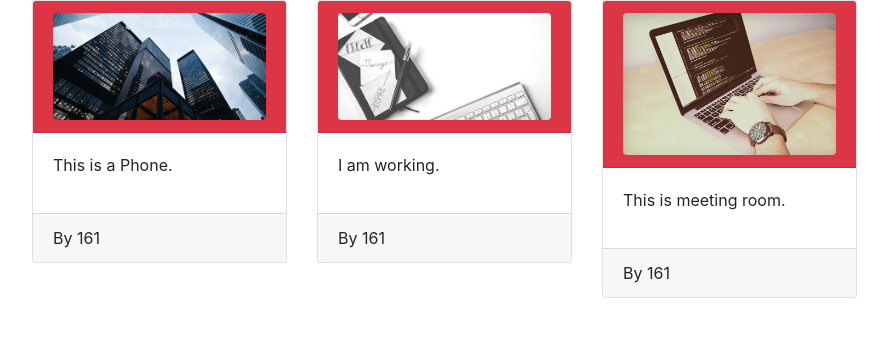
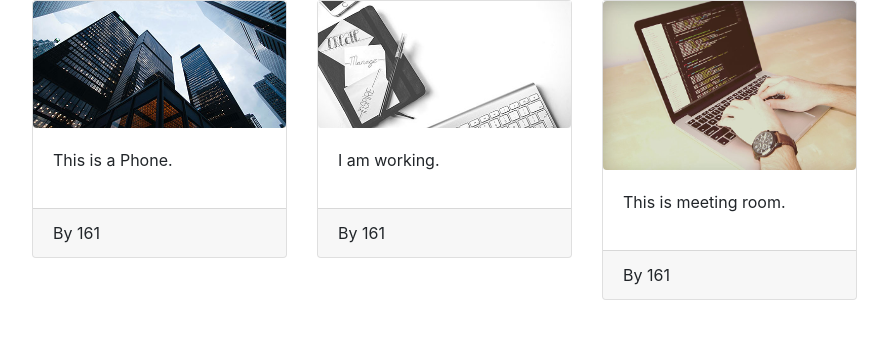
Before and after one commit to 63070010/itf-web2, a PHP site: page /indexed.php in a window 1280 px wide. Shown: the top 339 px of the page, without its empty margins (53-941 px from the left). Run offline with PHP 8.4, Linux system fonts and the light colour scheme.

Commit message:
Update indexed.php

```diff
--- a/indexed.php
+++ b/indexed.php
@@ -15,7 +15,7 @@
         <div class="row">
             <div class="col-sm-3">
                 <div class="card">
-                    <div class="card-header bg-danger text-white">
+                    <div class="card-heade bg-light text-white">
                         <img src="img/content/office5.jpg" class="img-fluid rounded" />
                     </div>
                     <div class="card-body">
@@ -28,7 +28,7 @@
             </div>
             <div class="col-sm-3">
                 <div class="card">
-                    <div class="card-header bg-danger text-white">
+                    <div class="card-heade bg-light text-white">
                         <img src="img/content/office10.jpg" class="img-fluid rounded" />
                     </div>
                     <div class="card-body">
@@ -41,7 +41,7 @@
             </div>
             <div class="col-sm-3">
                 <div class="card">
-                    <div class="card-header bg-danger text-white">
+                    <div class="card-heade bg-light text-white">
                         <img src="img/work/work9.jpg" class="img-fluid rounded" />
                     </div>
                     <div class="card-body">
```
